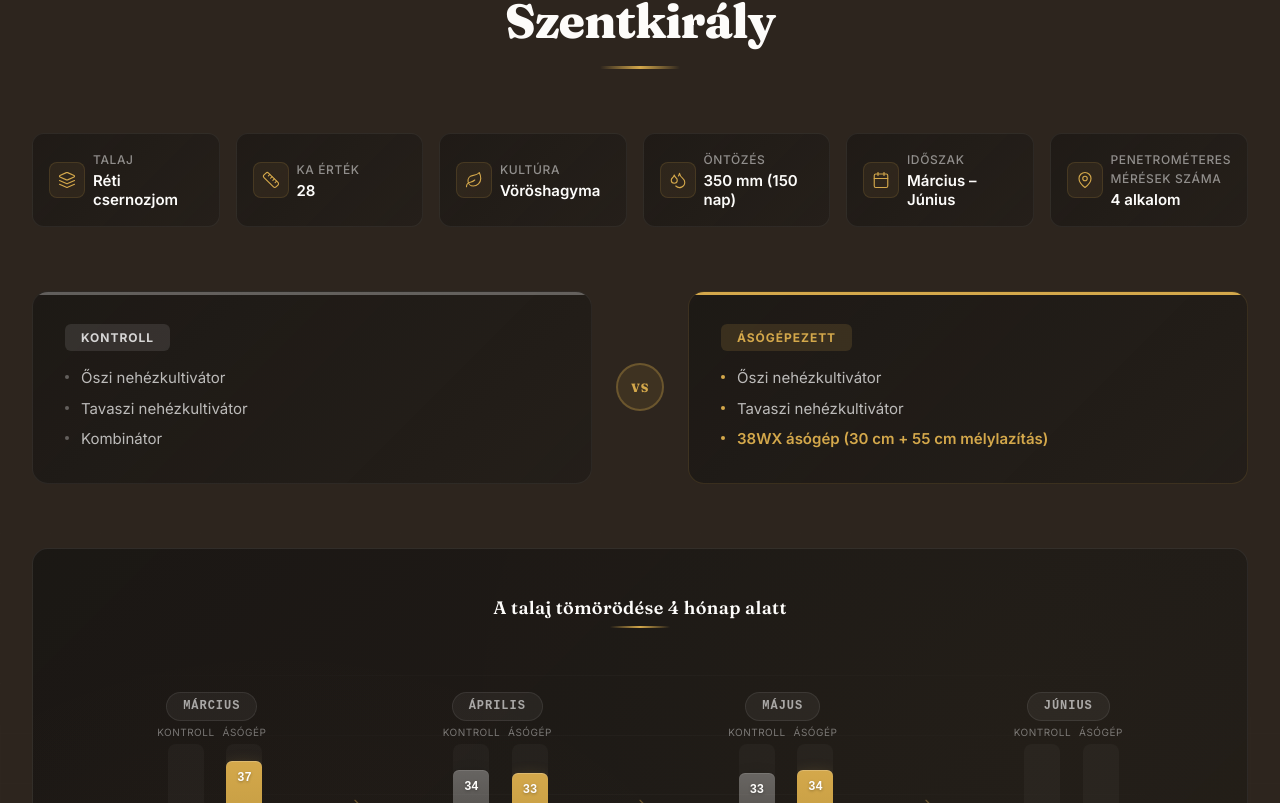
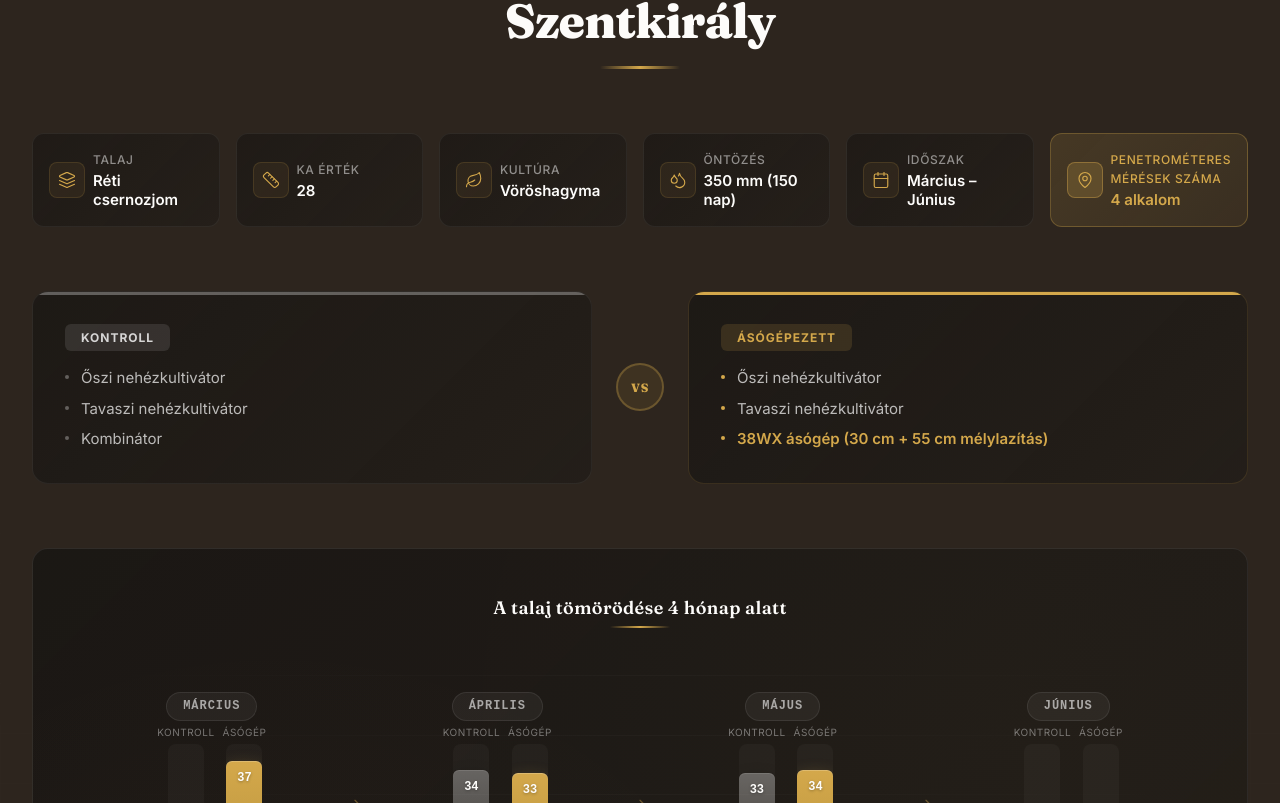
Before and after one commit to phrubos/asogepes, a Next.js app: page /kutatas in a window 1280 px wide. Shown: the part 917-1720 px from the top of the page. Built offline with nearby package versions, Linux system fonts and the light colour scheme.

Commit message:
Update experiment components and navigation styling

```diff
--- a/src/components/experiment/LocationSection/LocationSection.module.css
+++ b/src/components/experiment/LocationSection/LocationSection.module.css
@@ -100,6 +100,23 @@
 .infoCard:hover {
   border-color: rgba(212, 168, 75, 0.2);
   background: linear-gradient(135deg, rgba(30, 27, 24, 0.8) 0%, rgba(40, 35, 30, 0.9) 100%);
+}
+
+/* Yellow styling for measurement/vizsgálatok card */
+.infoCard.measurement {
+  background: linear-gradient(135deg, rgba(212, 168, 75, 0.15) 0%, rgba(212, 168, 75, 0.08) 100%);
+  border-color: rgba(212, 168, 75, 0.3);
+}
+
+.infoCard.measurement .infoIcon {
+  background: rgba(212, 168, 75, 0.2);
+  border-color: rgba(212, 168, 75, 0.4);
+  color: var(--color-gold);
+}
+
+.infoCard.measurement .infoLabel,
+.infoCard.measurement .infoValue {
+  color: var(--color-gold);
 }
 
 .infoIcon {
--- a/src/components/experiment/LocationSection/LocationSection.tsx
+++ b/src/components/experiment/LocationSection/LocationSection.tsx
@@ -137,10 +137,11 @@ export default function LocationSection({ id, locationKey, data, index }: Locati
         >
           {infoItems.map((item, idx) => {
             const IconComponent = item.icon
+            const isMeasurement = item.label.includes('mérések') || item.label.includes('Mérések') || item.label.includes('Parcellák')
             return (
               <motion.div
                 key={idx}
-                className={styles.infoCard}
+                className={`${styles.infoCard} ${isMeasurement ? styles.measurement : ''}`}
                 variants={itemVariants}
               >
                 <div className={styles.infoIcon}>
--- a/src/components/experiment/ResearchHero/ResearchHero.tsx
+++ b/src/components/experiment/ResearchHero/ResearchHero.tsx
@@ -35,8 +35,8 @@ export default function ResearchHero({ onLocationClick }: ResearchHeroProps) {
             animate={isInView ? { opacity: 1, y: 0 } : {}}
             transition={{ duration: 0.8, delay: 0.15 }}
           >
-            Tudományos igényességgel,<br />
-            <span className={styles.titleAccent}>mértük az ásógép hatását</span>
+            Szántóföldi talajszerkezet<br />
+            <span className={styles.titleAccent}>vizsgálatok</span>
           </motion.h1>
 
           <motion.p
```
